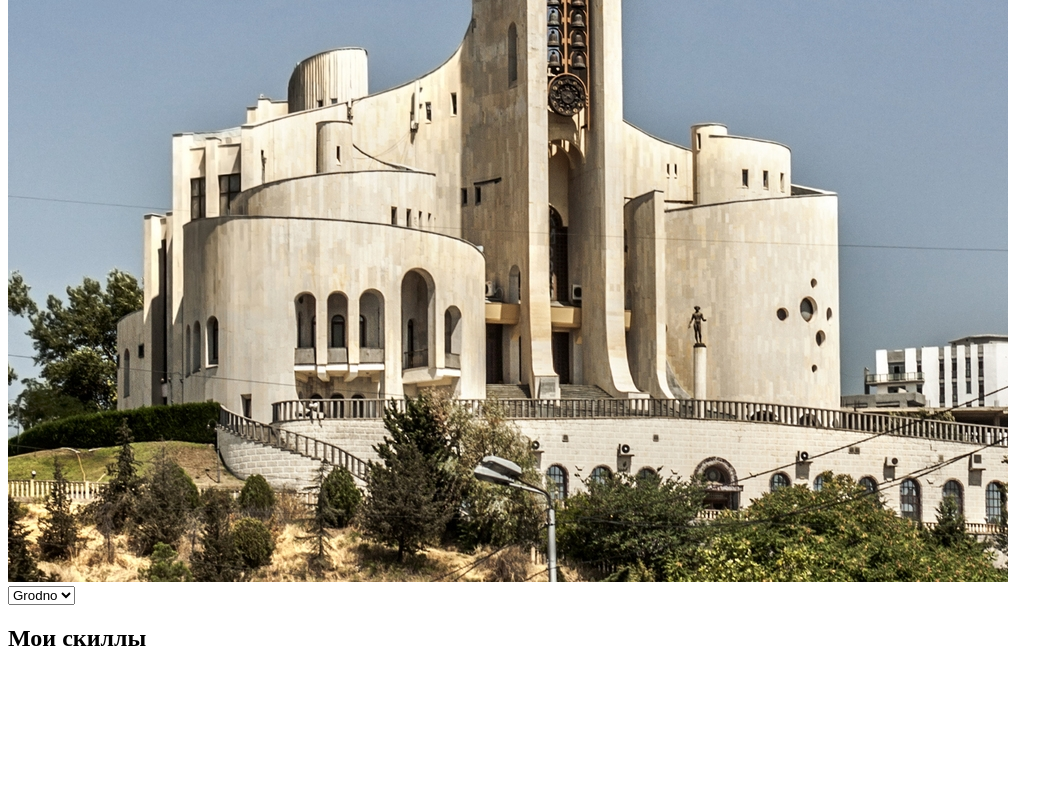
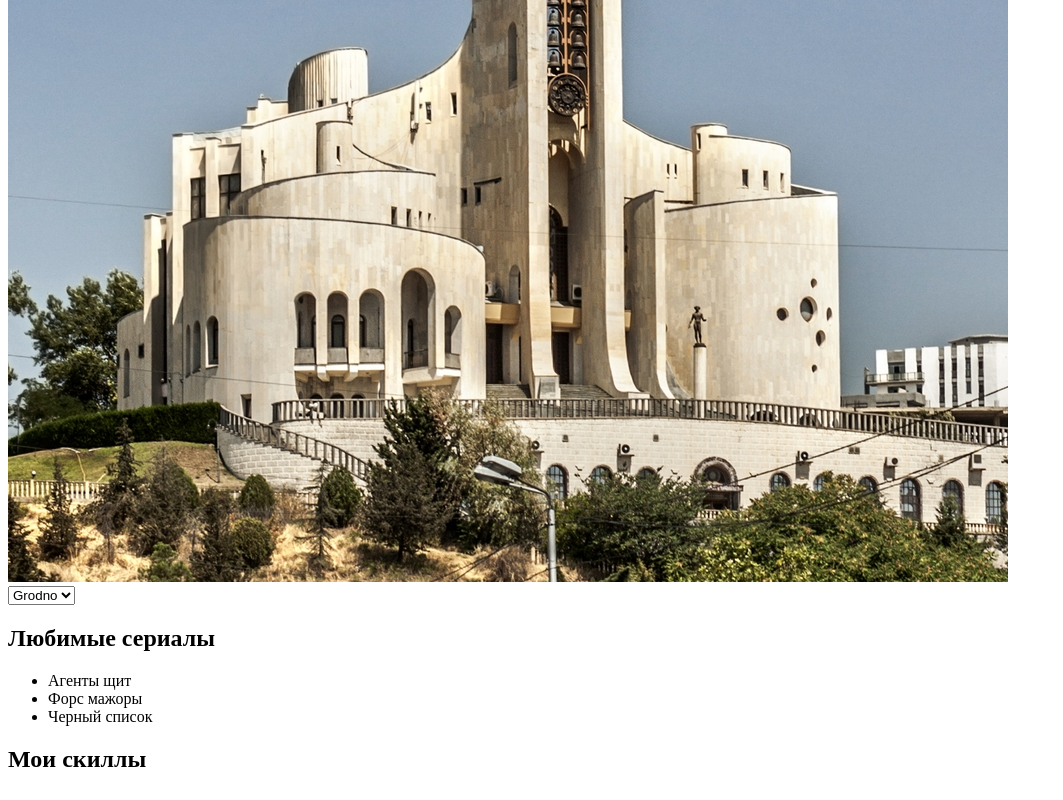
Before and after one commit to h3yDelathem/1-hw-with-auto-test-html-css-main, a plain HTML site: page index.html in a window 1280 px wide. Shown: the part 545-1345 px from the top of the page, without its empty margins (0-1063 px from the left). Before the commit the page ends 1225 px from the top, so only its background shows below. Drawn offline with Linux system fonts and the light colour scheme.

Commit message:
three task

```diff
--- a/index.html
+++ b/index.html
@@ -36,7 +36,13 @@
             <!-- 3) В этом разделе создай 2 дочерних элемента: -->
 
             <!-- a) Заголовок 2-го уровня (любимые книги/фильмы/блюда/страны... и т.п.) -->
+            <h2>Любимые сериалы</h2>
             <!-- b) Маркированный список. В списке должно быть не менее 3-х элементов -->
+            <ul>
+                <li>Агенты щит</li>
+                <li>Форс мажоры</li>
+                <li>Черный список</li>
+            </ul>
         </div>
         <div data-cy="hw1-ordered-list-box-pre">
             <!-- 3) В этом разделе создай 2 дочерних элемента: -->
```
